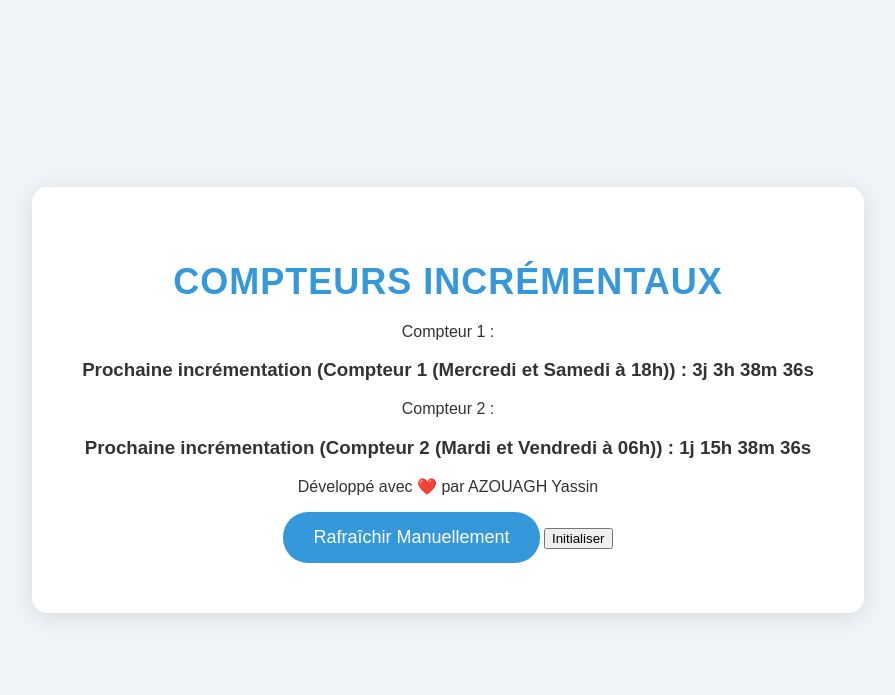
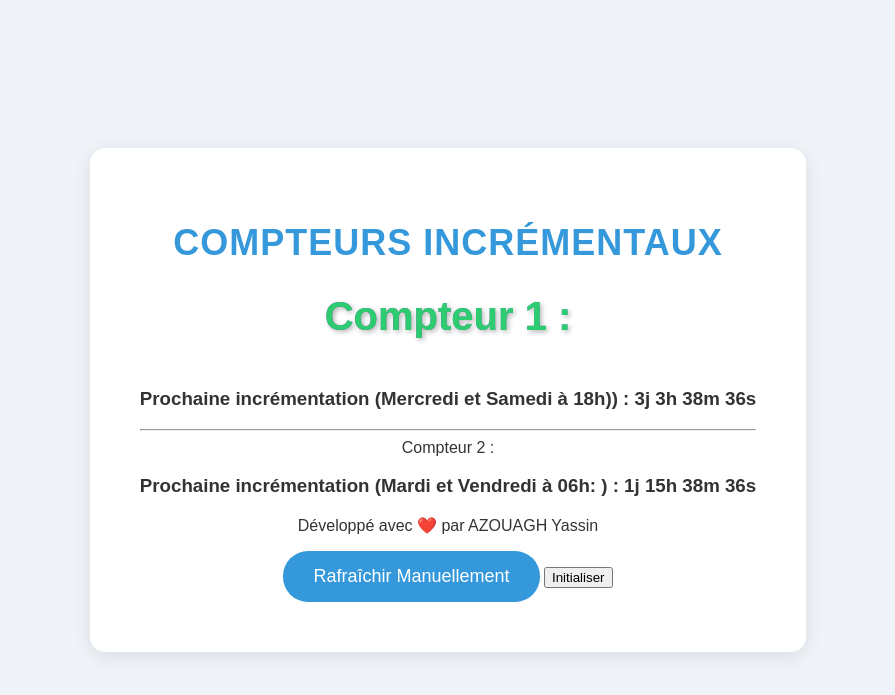
Before and after one commit to YassinFedasil/euro_app, a Flask app: template templates/index.html in a window 1280 px wide. Shown: the top 695 px of the page, without its empty margins (192-1087 px from the left). Run offline with Flask 3, Linux system fonts and the light colour scheme; the template is opened without the code that fills it, so the values that code supplies are empty.

Commit message:
add styles

```diff
--- a/app.py
+++ b/app.py
@@ -61,7 +61,7 @@
 schedule.every().saturday.at("18:00").do(increment_counter_1)
 
 schedule.every().tuesday.at("06:00").do(increment_counter_2)
-schedule.every().sunday.at("15:03").do(increment_counter_2)
+schedule.every().sunday.at("15:30").do(increment_counter_2)
 
 # Fonction pour exécuter les tâches planifiées
 def run_scheduler():
--- a/static/styles.css
+++ b/static/styles.css
@@ -46,8 +46,8 @@
 }
 
 /* Style du compteur */
-#counter {
-    font-size: 72px;
+#counter1 ,counter2 {
+    font-size: 40px;
     font-weight: bold;
     color: var(--secondary-color);
     background: linear-gradient(to right, #8e44ad, #3498db);
--- a/templates/index.html
+++ b/templates/index.html
@@ -12,7 +12,7 @@
 
     <!-- Compteur 1 -->
     <div id="counter1">Compteur 1 : <strong>{{ counter1 }}</strong></div>
-    <h3 id="countdown1">--:--:--</h3>
+    <h3 id="countdown1">--:--:--</h3><hr>
 
     <!-- Compteur 2 -->
     <div id="counter2">Compteur 2 : <strong>{{ counter2 }}</strong></div>
@@ -57,13 +57,13 @@
 
     // Rafraîchir les deux décomptes toutes les secondes
     setInterval(() => {
-        updateCountdown('countdown1', [3, 6], 18, 'Compteur 1 (Mercredi et Samedi à 18h)');
-        updateCountdown('countdown2', [2, 5], 6, 'Compteur 2 (Mardi et Vendredi à 06h)');
+        updateCountdown('countdown1', [3, 6], 18, 'Mercredi et Samedi à 18h)');
+        updateCountdown('countdown2', [2, 5], 6, 'Mardi et Vendredi à 06h: ');
     }, 1000);
 
     // Initialiser le compte à rebours
-    updateCountdown('countdown1', [3, 6], 18, 'Compteur 1 (Mercredi et Samedi à 18h)');
-    updateCountdown('countdown2', [2, 5], 6, 'Compteur 2 (Mardi et Vendredi à 06h)');
+    updateCountdown('countdown1', [3, 6], 18, 'Mercredi et Samedi à 18h)');
+    updateCountdown('countdown2', [2, 5], 6, 'Mardi et Vendredi à 06h: ');
 
     // Fonction pour réinitialiser les compteurs
     function initializeCounter() {
```
